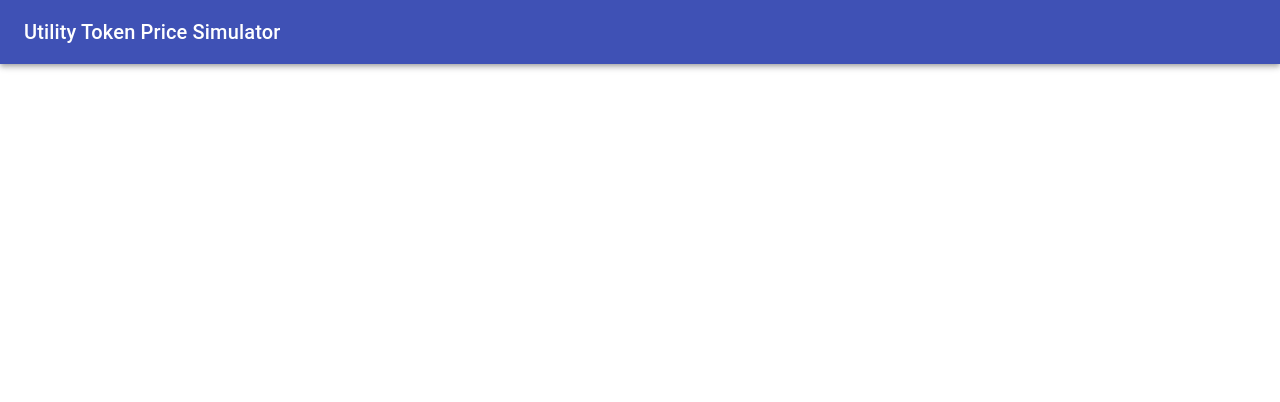
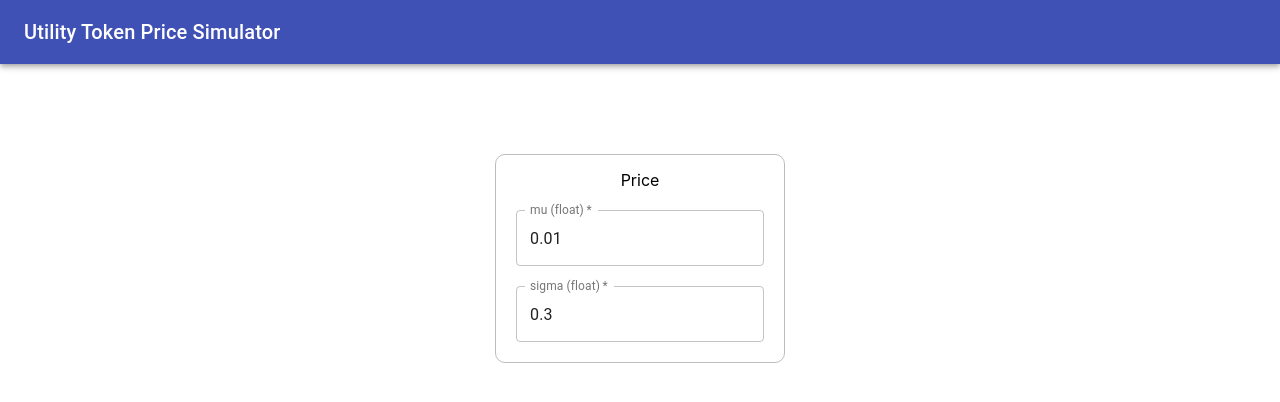
Before and after one commit to melonattacker/utility-token-price-simulator, a React (Create React App) app in the folder frontend/: page / in a window 1280 px wide. Shown: the top 402 px of the page. Built offline with nearby package versions, Linux system fonts and the light colour scheme.

Commit message:
add price params

```diff
--- a/frontend/src/App.css
+++ b/frontend/src/App.css
@@ -1,5 +1,6 @@
 .App {
   text-align: center;
+  margin-top: 10vh;
 }
 
 .App-logo {
--- a/frontend/src/App.js
+++ b/frontend/src/App.js
@@ -1,5 +1,6 @@
 import React from 'react';
-import AppBar from './AppBar';
+import AppBar from './components/AppBar';
+import InputForm from './components/InputForm';
 import './App.css';
 
 class App extends React.Component {
@@ -13,6 +14,9 @@ class App extends React.Component {
         <header>
           <AppBar />
         </header>
+        <div className="App">
+          <InputForm />
+        </div>
       </div>
     )
   }
--- a/frontend/src/AppBar.js
+++ b/frontend/src/components/AppBar.js
@@ -3,8 +3,6 @@ import { makeStyles } from '@material-ui/core/styles';
 import AppBar from '@material-ui/core/AppBar';
 import Toolbar from '@material-ui/core/Toolbar';
 import Typography from '@material-ui/core/Typography';
-import Button from '@material-ui/core/Button';
-import IconButton from '@material-ui/core/IconButton';
 
 const useStyles = makeStyles((theme) => ({
   root: {
--- /dev/null
+++ b/frontend/src/components/InputForm.js
@@ -0,0 +1,55 @@
+import React from 'react';
+import { TextField, FormControl, makeStyles } from '@material-ui/core';
+import '../App.css';
+
+const priceStyles = makeStyles((theme) => ({
+  header: {
+    marginTop: -5,
+    marginBottom: 20
+  },
+  input: {
+    display: 'flex',
+  },
+  param: {
+    marginTop: 10,
+    padding: 20,
+    border: `1px solid ${theme.palette.grey[400]}`,
+    borderRadius: 10,
+  },
+  space: {
+    marginBottom: 20
+  }
+}))
+
+function PriceParams() {
+  const classes = priceStyles();
+  return (
+    <FormControl>
+      <div className={classes.param}>
+        <p className={classes.header}>Price</p>
+        <div className={classes.input}>
+          <TextField required id="standard-required" label="mu (float)" defaultValue="0.01" variant="outlined" className={classes.space} />
+        </div>
+        <div className={classes.input}>
+          <TextField required id="standard-required" label="sigma (float)" defaultValue="0.3" variant="outlined" />
+        </div>
+      </div>
+    </FormControl>
+  );
+}
+
+class InputForm extends React.Component {
+  constructor(props) {
+    super(props);
+  }
+
+  render() {
+    return(
+      <div>
+        <PriceParams />
+      </div>
+    )
+  }
+}
+
+export default InputForm;
```
